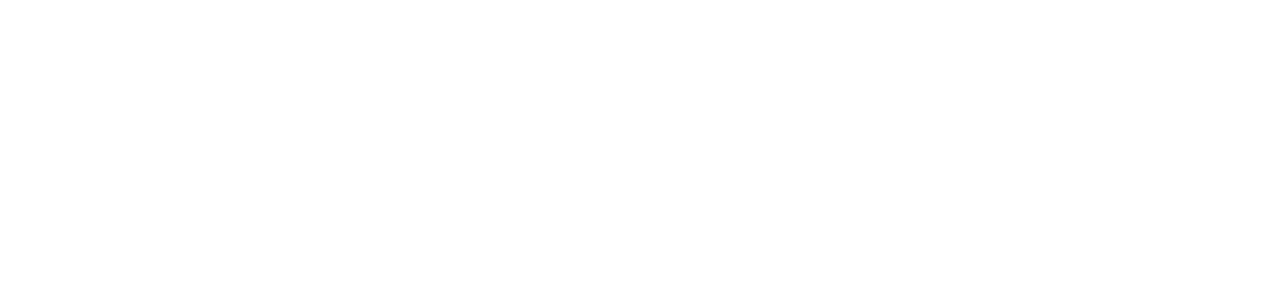
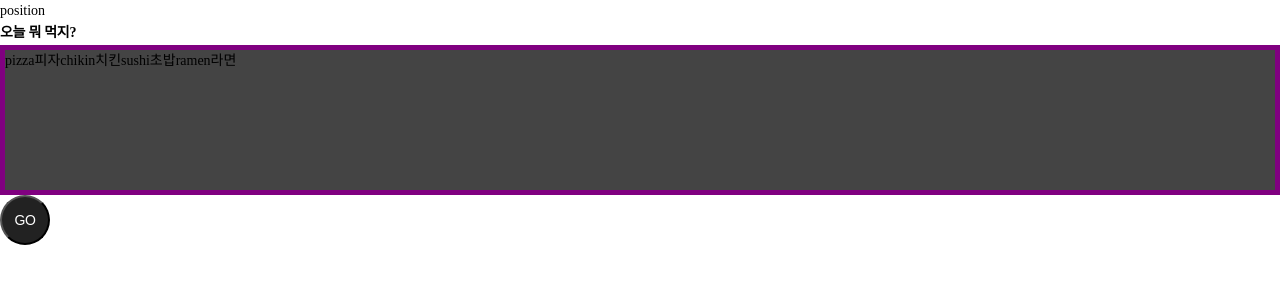
Before and after one commit to marvelopers/mouse-cursor-animation, a React (Create React App) app: page / in a window 1280 px wide. Shown: the top 300 px of the page. Built offline with nearby package versions, Linux system fonts and the light colour scheme.

Commit message:
룰렛 타입 설정

```diff
--- a/src/components/Cursor/index.tsx
+++ b/src/components/Cursor/index.tsx
@@ -1,83 +1,93 @@
-import React,{useState} from 'react'
-import { scaleLinear } from "d3-scale";
-import { interpolateInferno } from "d3-scale-chromatic";
-import { easeElastic } from "d3-ease";
-import { NodeGroup } from "react-move";
+import React, { useEffect, useState } from 'react'
+
+
+// import { scaleLinear } from "d3-scale";
+// import { interpolateInferno } from "d3-scale-chromatic";
+// import { easeElastic } from "d3-ease";
+// import { NodeGroup } from "react-move";
 
 interface Position {
   pageX: number;
   pageY: number;
 }
 
+// const linear = scaleLinear().domain([0, window.innerWidth]);
 
-const linear = scaleLinear().domain([0, window.innerWidth]);
+const Cursor = () => {
 
-const Cursor = () =>{
-
-
-  const range = (num : number) => Array.from({length: num}, ()=> 0);
-  const [position, setPosition] = useState({ x: 250, y: 300 });
+  // const range = (num : number) => Array.from({length: num}, ()=> 0);
+  // const [position, setPosition] = useState({ x: 250, y: 300 });
 
   // componentDidMount() {
   //   window.addEventListener("mousemove", this.handleMouseMove);
   //   window.addEventListener("touchmove", this.handleTouchMove);
   // }
 
+  // useEffect(() => {
+  //   return () => {
+  //   }
+  // }, [])
 
-  const handleMouseMove= ({ pageX, pageY }: Position)=>{
-    setPosition({ pageX, pageY})
-  }
+
+  // const handleMouseMove= ({ pageX, pageY }: Position)=>{
+  //   setPosition({ x: pageX, y: pageY})
+  // }
 
   // const handleTouchMove= ({ touches })=>{
   //   handleMouseMove(touches[0])
   // }
 
-  return <>
-  <NodeGroup
-        data={range(6).map(d => {
-          return {
-            key: `key-${d}`,
-            x: position.x,
-            y: position.y
-          };
-        })}
-        keyAccessor={d => d.key}
-        start={data => {
-          return { x: data.x, y: data.y };
-        }}
-        update={(data, index) => {
-          return {
-            x: [data.x],
-            y: [data.y],
-            timing: {
-              delay: index * 120,
-              duration: 2500,
-              ease: easeElastic
-            }
-          };
-        }}
-      >
-        {nodes => (
-          <div>
-            {nodes.map(({ key, data, state: { x, y } }, index) => (
-              <div
-                key={key}
-                style={{
-                  backgroundColor: interpolateInferno(linear(x)),
-                  width: 50,
-                  height: 50,
-                  borderRadius: 25,
-                  opacity: 0.7,
-                  WebkitTransform: `translate3d(${x - 25}px, ${y - 25}px, 0)`,
-                  transform: `translate3d(${x - 25}px, ${y - 25}px, 0)`,
-                  zIndex: nodes.length - index + 5000
-                }}
-              />
-            ))}
-          </div>
-        )}
-      </NodeGroup>
-  </>
+  return (
+    <>
+    <div>position</div>
+    </>
+  )
 }
 
 export default Cursor;
+
+
+  // {/* <NodeGroup
+  //       data={range(6).map(d => {
+  //         return {
+  //           key: `key-${d}`,
+  //           x: position.x,
+  //           y: position.y
+  //         };
+  //       })}
+  //       keyAccessor={d => d.key}
+  //       start={data => {
+  //         return { x: data.x, y: data.y };
+  //       }}
+  //       update={(data, index) => {
+  //         return {
+  //           x: [data.x],
+  //           y: [data.y],
+  //           timing: {
+  //             delay: index * 120,
+  //             duration: 2500,
+  //             ease: easeElastic
+  //           }
+  //         };
+  //       }}
+  //     >
+  //       {nodes => (
+  //         <div>
+  //           {nodes.map(({ key, data, state: { x, y } }, index) => (
+  //             <div
+  //               key={key}
+  //               style={{
+  //                 backgroundColor: interpolateInferno(linear(x)),
+  //                 width: 50,
+  //                 height: 50,
+  //                 borderRadius: 25,
+  //                 opacity: 0.7,
+  //                 WebkitTransform: `translate3d(${x - 25}px, ${y - 25}px, 0)`,
+  //                 transform: `translate3d(${x - 25}px, ${y - 25}px, 0)`,
+  //                 zIndex: nodes.length - index + 5000
+  //               }}
+  //             />
+  //           ))}
+  //         </div>
+  //       )}
+  //     </NodeGroup> */}
--- a/src/components/roulette/Disk/index.tsx
+++ b/src/components/roulette/Disk/index.tsx
@@ -1,12 +1,10 @@
 import React from 'react'
+import { Memu } from 'src/model/roulette';
 import Piece from '../Piece';
 import * as Styles from './styled';
 
 interface DiskProps {
-  data: {
-    food: string,
-    text: string
-  }[]
+  data: Memu[]
 }
 
 const Disk = ({ data }: DiskProps) => {
--- a/src/components/roulette/Disk/styled.ts
+++ b/src/components/roulette/Disk/styled.ts
@@ -2,5 +2,8 @@
 
 
 export const Disk = styled.div`
+  height: 150px;
+  border: 5px solid purple;
   background-color: #444444;
+  display: flex;
 `
--- a/src/components/roulette/Piece/index.tsx
+++ b/src/components/roulette/Piece/index.tsx
@@ -1,18 +1,16 @@
 import React from 'react'
+import { Memu } from 'src/model/roulette';
 import * as Styles from './styled';
 
 interface PieceProps {
-  menu: {
-    food: string,
-    text: string
-  }
+  menu: Memu
 }
 
 const Piece = ({ menu }: PieceProps) => {
-  const { food, text } = menu;
+  const { step, food, text } = menu;
 
   return (
-    <Styles.Piece>
+    <Styles.Piece step={step}>
       {food}
       {text}
     </Styles.Piece>
--- a/src/components/roulette/Roulette/index.tsx
+++ b/src/components/roulette/Roulette/index.tsx
@@ -1,20 +1,26 @@
 import React from 'react'
 import Disk from '../Disk'
+import * as Styles from './styled';
+
 
 const mock = [
   {
+    step: 1,
     food: 'pizza',
     text: '피자'
   },
   {
+    step: 2,
     food: 'chikin',
     text: '치킨'
   },
   {
+    step: 3,
     food: 'sushi',
     text: '초밥'
   },
   {
+    step: 1,
     food: 'ramen',
     text: '라면'
   },
@@ -27,6 +33,8 @@
       <h1>오늘 뭐 먹지?</h1>
       <div>
         <Disk data={mock}/>
+        {/* or spoon */}
+        <Styles.GoButton>GO</Styles.GoButton>
       </div>
     </div>
   )
--- /dev/null
+++ b/src/components/roulette/Roulette/styled.ts
@@ -0,0 +1,10 @@
+import styled from "styled-components";
+
+
+export const GoButton = styled.button`
+  width: 50px;
+  height: 50px;
+  border-radius: 50%;
+  background-color: #222;
+  color: #fff;
+`
--- /dev/null
+++ b/src/model/roulette.ts
@@ -0,0 +1,5 @@
+export type Memu = {
+  step: number,
+  food: string,
+  text: string
+}
--- a/src/pages/index.jsx
+++ /dev/null
@@ -1,8 +0,0 @@
-import React from 'react';
-
-const Page = () => {
-  return (<>
-  </>)
-}
-
-export default Page;
--- a/src/styles/GlobalStyle.tsx
+++ b/src/styles/GlobalStyle.tsx
@@ -85,6 +85,7 @@
     -moz-user-select: none;
     -ms-user-select: none;
     user-select: none;
+    outline: none;
     * {
       position: relative;
     }
```
